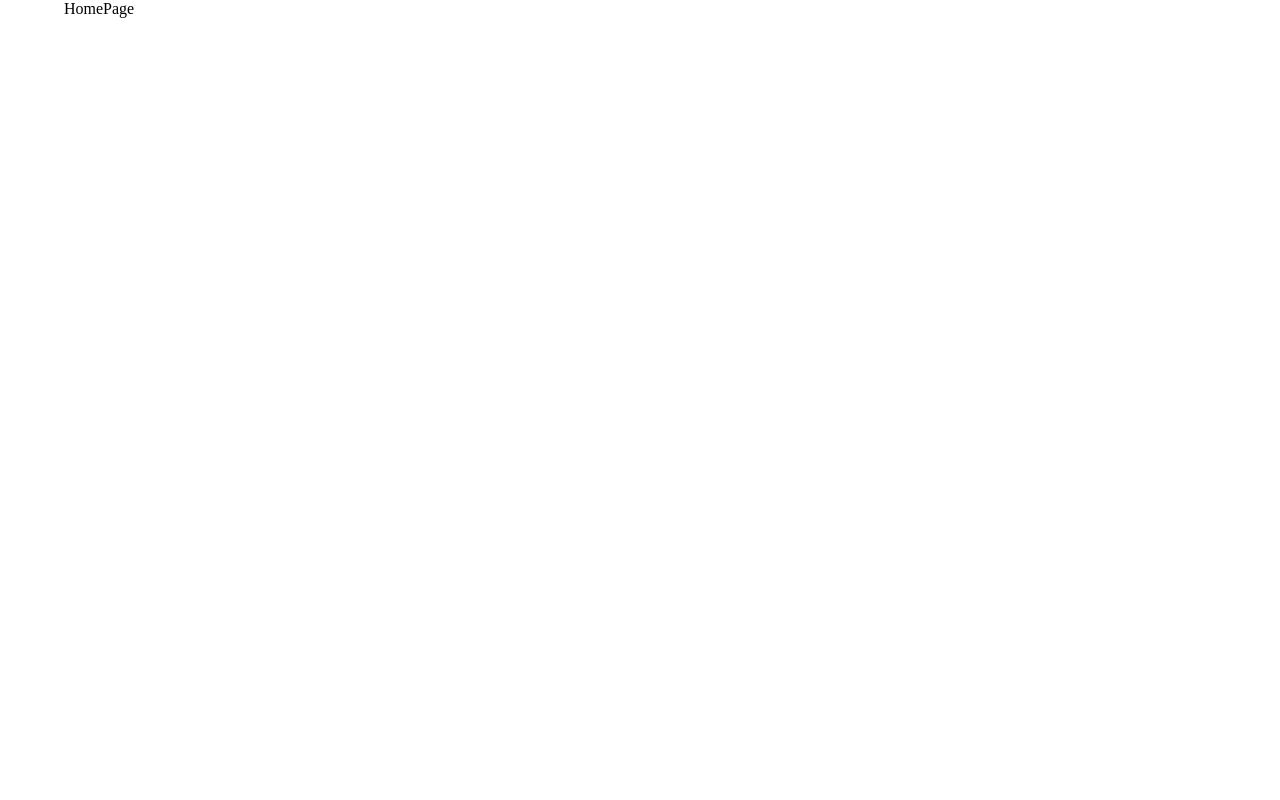
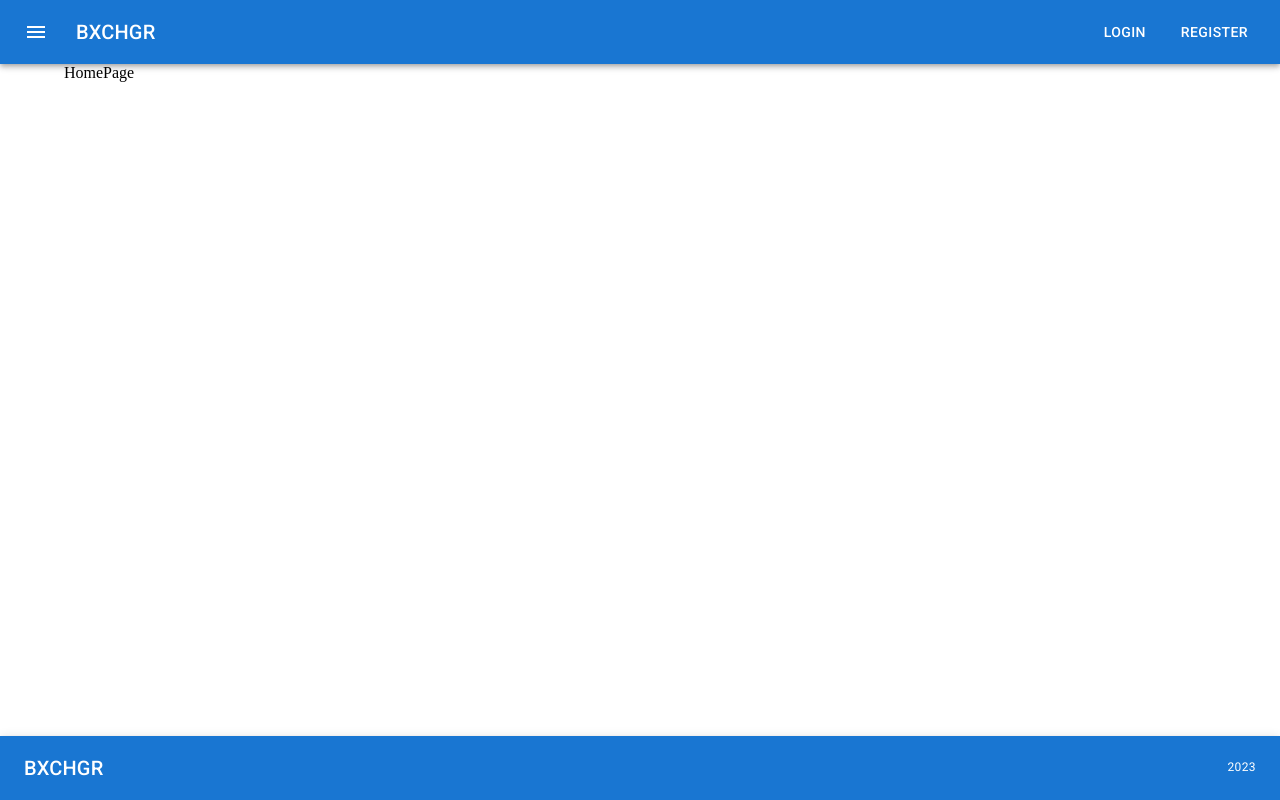
Before and after one commit to mayst/bxchgr, a React (Vite) app: page / in a window 1280 px wide. Built offline with nearby package versions, Linux system fonts and the light colour scheme.

Commit message:
feat: added header, footer, sidebar

```diff
--- /dev/null
+++ b/src/components/Footer.tsx
@@ -0,0 +1,16 @@
+import { AppBar, Box, Toolbar, Typography } from "@mui/material"
+
+export const Footer = () => {
+  return (
+    <Box sx={{ mt: 'auto' }}>
+      <AppBar position="static">
+        <Toolbar>
+          <Typography variant="h6" component="div" sx={{ flexGrow: 1 }}>
+            BXCHGR
+          </Typography>
+          <Typography variant="caption">2023</Typography>
+        </Toolbar>
+      </AppBar>
+    </Box>
+  )
+}
--- /dev/null
+++ b/src/components/Header.tsx
@@ -0,0 +1,34 @@
+import { AppBar, Box, Button, IconButton, Toolbar, Typography } from "@mui/material"
+import MenuIcon from '@mui/icons-material/Menu';
+
+interface IHeaderProps {
+  onSidebarOpen: () => void
+}
+
+export const Header = (props: IHeaderProps) => {
+  const { onSidebarOpen } = props
+
+  return (
+    <Box>
+      <AppBar position="static">
+        <Toolbar>
+          <IconButton
+            size="large"
+            edge="start"
+            color="inherit"
+            aria-label="menu"
+            sx={{ mr: 2 }}
+            onClick={onSidebarOpen}
+          >
+            <MenuIcon />
+          </IconButton>
+          <Typography variant="h6" component="div" sx={{ flexGrow: 1 }}>
+            BXCHGR
+          </Typography>
+          <Button color="inherit" sx={{ mr: 2 }}>Login</Button>
+          <Button color="inherit">Register</Button>
+        </Toolbar>
+      </AppBar>
+    </Box>
+  )
+}
--- a/src/components/Layout.tsx
+++ b/src/components/Layout.tsx
@@ -1,12 +1,25 @@
 import { Container } from '@mui/material'
 import { Outlet } from 'react-router-dom'
+import { Header } from './Header'
+import { Sidebar } from './Sidebar'
+import { useState } from 'react'
+import { Footer } from './Footer'
 
 export const Layout = () => {
+
+  const [isSidebarOpen, setIsSidebarOpen] = useState(false)
+
+  const handleSidebarOpen = () => setIsSidebarOpen(true)
+  const handleSidebarClose = () => setIsSidebarOpen(false)
+
   return (
     <>
+      <Header onSidebarOpen={handleSidebarOpen} />
+      <Sidebar isOpen={isSidebarOpen} onClose={handleSidebarClose} />
       <Container>
         <Outlet />
       </Container>
+      <Footer />
     </>
   )
 }
--- /dev/null
+++ b/src/components/Sidebar.tsx
@@ -0,0 +1,20 @@
+import { Drawer } from "@mui/material"
+
+interface ISidebarProps {
+  isOpen: boolean,
+  onClose: () => void
+}
+
+export const Sidebar = (props: ISidebarProps) => {
+  const { isOpen, onClose } = props
+  return (
+    <>
+      <Drawer
+        open={isOpen}
+        onClose={onClose}
+      >
+        Sidebar
+      </Drawer>
+    </>
+  )
+}
--- a/src/index.css
+++ b/src/index.css
@@ -3,3 +3,9 @@
     padding: 0;
     box-sizing: border-box;
 }
+
+#root {
+    min-height: 100vh;
+    display: flex;
+    flex-direction: column;
+}
```
